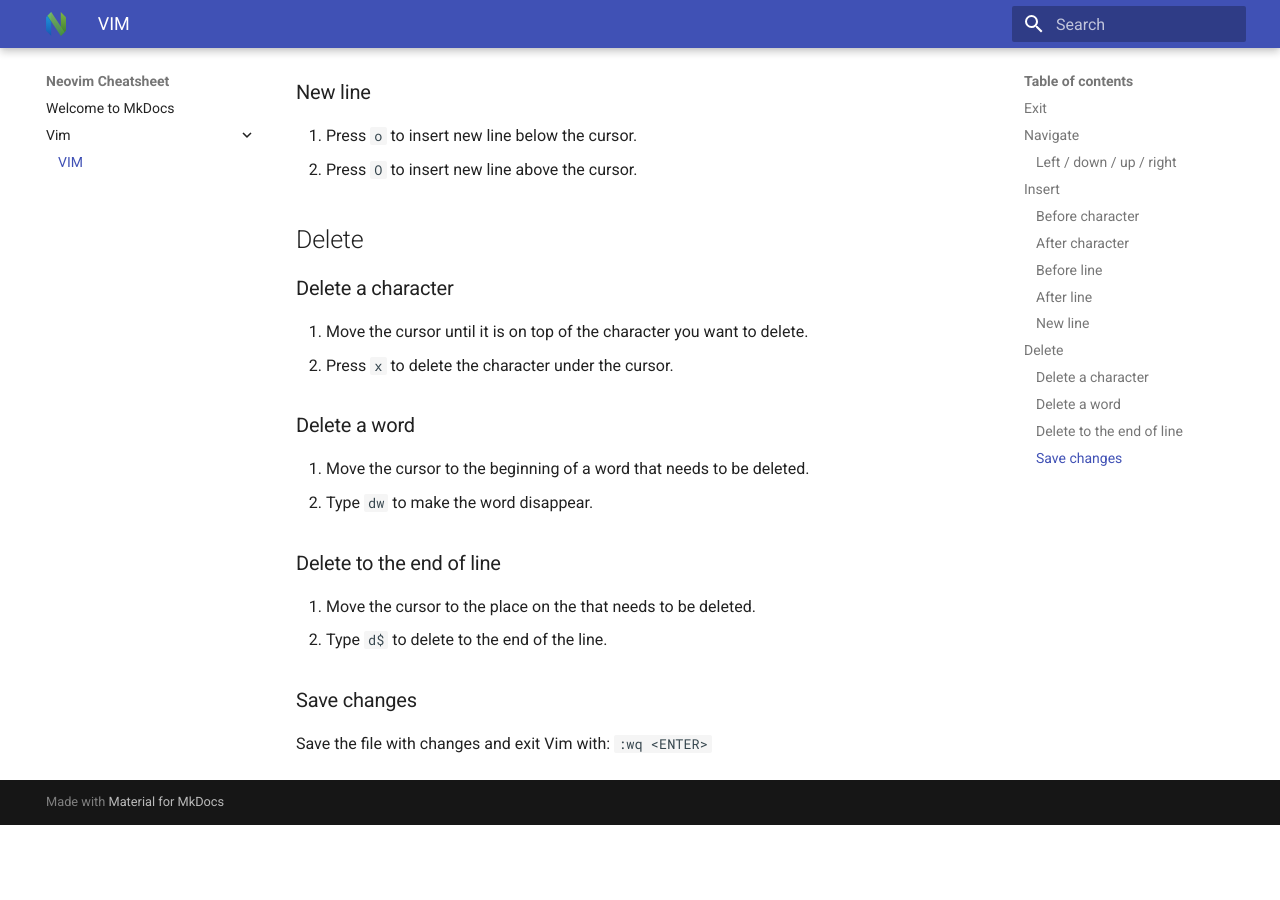
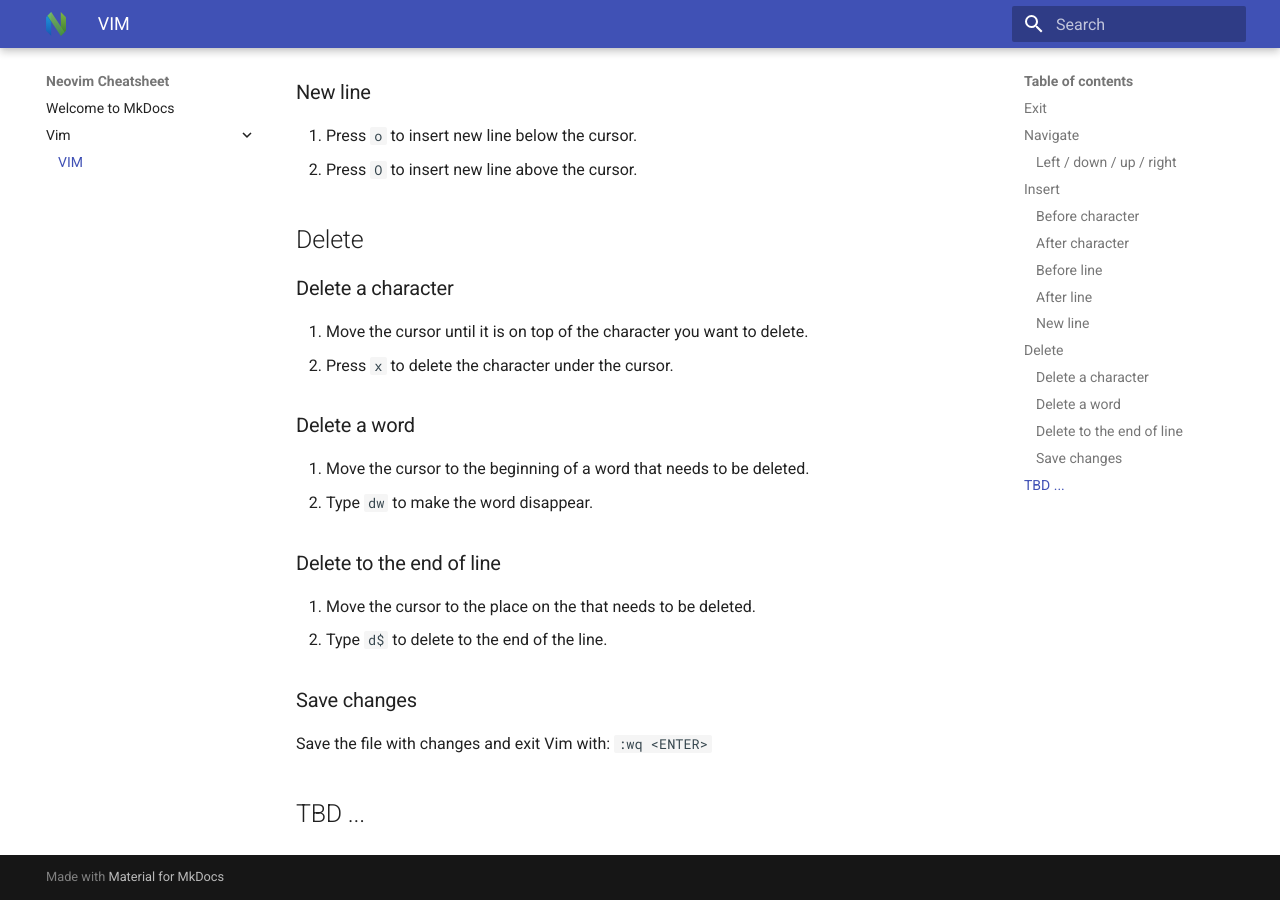
Before and after one commit to vasileboris/nvim-cheat-sheet, an MkDocs documentation site: the page built from docs/vim/vimtutor.md, in a window 1280 px wide and 900 px high, scrolled down 1240 px. Built offline with MkDocs 1.6.1 and Material for MkDocs 9.7.7, drawn with Linux system fonts in a browser that asks for light colours; before the commit the page ends 2065 px from its top, so only the background shows below that.

Commit message:
Added a TBD section

```diff
--- a/docs/vim/vimtutor.md
+++ b/docs/vim/vimtutor.md
@@ -68,3 +68,5 @@
 ### Save changes
 
 Save the file with changes and exit Vim with: `:wq <ENTER>`
+
+## TBD ...
```
